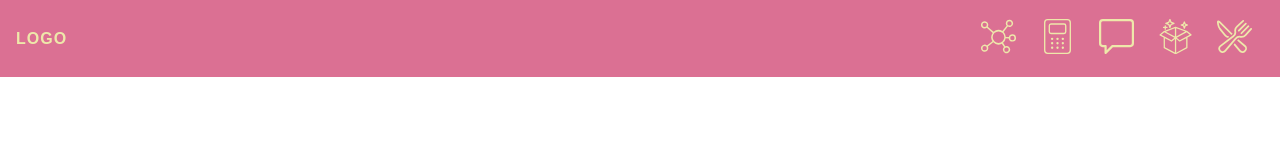
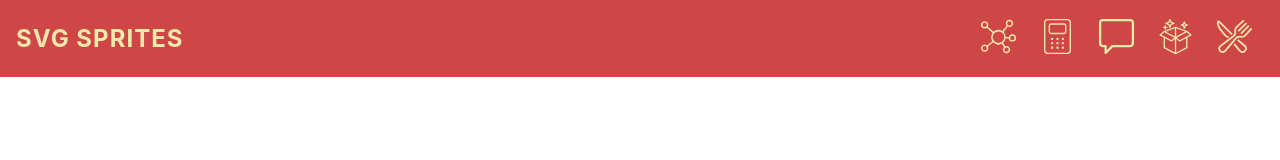
Before and after one commit to caiopoyares/svg-sprites, a website: page index.html in a window 1280 px wide. Drawn offline with Linux system fonts and the light colour scheme.

Commit message:
Change nav layout

```diff
--- a/assets/scss/main.scss
+++ b/assets/scss/main.scss
@@ -8,7 +8,7 @@ ul {
 nav {
   display: flex;
   padding: 1rem;
-  background-color: palevioletred;
+  background-color: #cf4647;
   color: palegoldenrod;
 }
 
@@ -16,9 +16,13 @@ nav .logo {
   font-weight: bold;
   text-transform: uppercase;
   letter-spacing: 1px;
+  font-size: 1.5rem;
+  font-family: -apple-system, BlinkMacSystemFont, "Segoe UI", Roboto, Oxygen,
+    Ubuntu, Cantarell, "Open Sans", "Helvetica Neue", sans-serif;
   display: flex;
   align-items: center;
   justify-content: center;
+  min-width: max-content;
 }
 
 nav div:nth-child(2) {
--- a/index.html
+++ b/index.html
@@ -9,7 +9,7 @@
   </head>
   <body>
     <nav>
-      <div class="logo">Logo</div>
+      <div class="logo">SVG sprites</div>
       <div>
         <ul>
           <li>
```
Also changed, not shown: assets/css/main.css.
